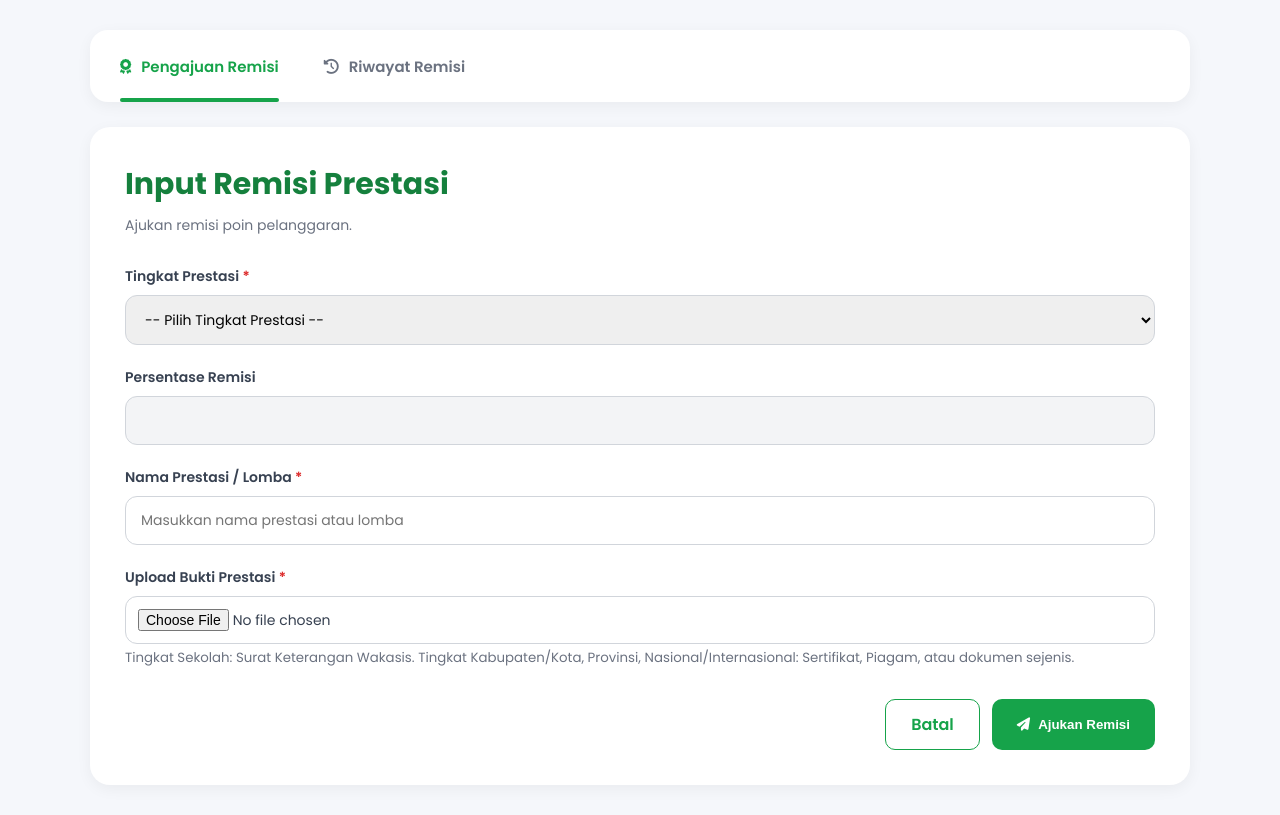
After one commit to SeniApriani/SI-BK, a PHP site: page /pages/pengajuan_remisi_siswa.php in a window 1280 px wide. The commit adds this page. Run offline with PHP 8.4, Linux system fonts and the light colour scheme; a user stored in the database is signed in; some libraries are stand-ins or nearby versions.

Commit message:
update kelas pengajuan remisi wakasek

```diff
--- a/pages/dashboard_siswa.php
+++ b/pages/dashboard_siswa.php
@@ -79,7 +79,7 @@ href="https://cdnjs.cloudflare.com/ajax/libs/font-awesome/6.5.1/css/all.min.css"
 
             </a>
 
-            <a href="#"
+            <a href="pengajuan_remisi_siswa.php"
             class="menu-link">
 
                 <i class="fas fa-file-circle-check"></i>
--- a/pages/login.php
+++ b/pages/login.php
@@ -30,6 +30,7 @@ if(isset($_POST['login'])){
 
         $_SESSION['id_user'] = $data['id_user'];
 $_SESSION['id_siswa'] = $data['id_siswa'];
+$_SESSION['kelas'] = $data['kelas'];
 
         if($data['role'] == 'wali_kelas'){
 
--- /dev/null
+++ b/pages/pengajuan_remisi_siswa.php
@@ -0,0 +1,506 @@
+<?php
+include "../config/koneksi.php";
+session_start();
+
+$id_siswa = $_SESSION['id_siswa'];
+$kelas = $_SESSION['kelas'];
+
+if(!isset($id_siswa)){
+    die("Session login siswa tidak ditemukan");
+}
+
+if(isset($_POST['simpan'])){
+
+    $jenis_prestasi = $_POST['jenis_prestasi'];
+    $nama_prestasi  = $_POST['nama_prestasi'];
+    $poin_remisi    = $_POST['poin_remisi'];
+
+    $bukti = $_FILES['bukti']['name'];
+    $tmp   = $_FILES['bukti']['tmp_name'];
+
+    if(!empty($bukti)){
+        $folder = "../upload/bukti_remisi/";
+        move_uploaded_file($tmp, $folder.$bukti);
+    }
+
+    mysqli_query($koneksi,"
+        INSERT INTO pengajuan_remisi
+        (id_siswa, kelas, jenis_prestasi, nama_prestasi, poin_remisi, status, bukti)
+        VALUES
+        ('$id_siswa','$kelas','$jenis_prestasi','$nama_prestasi','$poin_remisi','Menunggu','$bukti')
+    ");
+
+    echo "<script>
+        localStorage.setItem('remisi_berhasil','1');
+        window.location='pengajuan_remisi_siswa.php';
+    </script>";
+    exit;
+}
+?>
+<!DOCTYPE html>
+<html lang="id">
+<head>
+<meta charset="UTF-8">
+<meta name="viewport" content="width=device-width, initial-scale=1.0">
+
+<title>Penilaian Poin Pelanggaran</title>
+
+<link href="https://fonts.googleapis.com/css2?family=Poppins:wght@300;400;500;600;700&display=swap" rel="stylesheet">
+<link rel="stylesheet" href="https://cdnjs.cloudflare.com/ajax/libs/font-awesome/6.5.1/css/all.min.css">
+
+<style>
+
+*{
+    margin:0;
+    padding:0;
+    box-sizing:border-box;
+}
+
+body{
+    font-family:'Poppins',sans-serif;
+    background:#f5f7fb;
+    color:#374151;
+    padding:30px;
+}
+
+.container{
+    max-width:1100px;
+    margin:auto;
+}
+
+/* =========================
+   TAB MENU
+========================= */
+
+.tab-card{
+    background:#fff;
+    border-radius:18px;
+    padding:0 30px;
+    margin-bottom:25px;
+    box-shadow:0 4px 15px rgba(0,0,0,.05);
+}
+
+.tab-menu{
+    display:flex;
+    align-items:center;
+    gap:45px;
+    min-height:72px;
+}
+
+.tab{
+    position:relative;
+    text-decoration:none;
+    color:#6b7280;
+    font-size:15px;
+    font-weight:600;
+    display:flex;
+    align-items:center;
+    gap:10px;
+    height:72px;
+    transition:.3s;
+}
+
+.tab i{
+    font-size:15px;
+}
+
+.tab:hover{
+    color:#16a34a;
+}
+
+.tab::after{
+    content:'';
+    position:absolute;
+    left:0;
+    bottom:0;
+    width:0;
+    height:4px;
+    background:#16a34a;
+    border-radius:20px;
+    transition:.3s;
+}
+
+.tab:hover::after{
+    width:100%;
+}
+
+.tab.active{
+    color:#16a34a;
+}
+
+.tab.active::after{
+    width:100%;
+}
+
+/* =========================
+   CARD
+========================= */
+
+.card{
+    background:#fff;
+    border-radius:20px;
+    padding:35px;
+    box-shadow:0 4px 15px rgba(0,0,0,.05);
+}
+
+.page-header{
+    margin-bottom:30px;
+}
+
+.page-header h1{
+    color:#15803d;
+    font-size:30px;
+    margin-bottom:8px;
+}
+
+.page-header p{
+    color:#6b7280;
+    font-size:14px;
+}
+
+/* =========================
+   FORM
+========================= */
+
+.form-group{
+    margin-bottom:22px;
+}
+
+.form-group label{
+    display:block;
+    margin-bottom:8px;
+    font-size:14px;
+    font-weight:600;
+}
+
+.required{
+    color:#dc2626;
+}
+
+.form-group input,
+.form-group select{
+    width:100%;
+    border:1px solid #d1d5db;
+    border-radius:12px;
+    padding:13px 15px;
+    font-family:'Poppins',sans-serif;
+    font-size:14px;
+    outline:none;
+    transition:.3s;
+}
+
+.form-group input:focus,
+.form-group select:focus{
+    border-color:#16a34a;
+}
+
+.readonly{
+    background:#f3f4f6;
+    color:#6b7280;
+    cursor:not-allowed;
+}
+
+input[type=file]{
+    padding:12px;
+}
+
+/* =========================
+   BUTTON
+========================= */
+
+.form-action{
+    display:flex;
+    justify-content:flex-end;
+    gap:12px;
+    margin-top:30px;
+}
+
+.btn-cancel{
+    text-decoration:none;
+    border:1px solid #16a34a;
+    color:#16a34a;
+    background:#fff;
+    padding:12px 25px;
+    border-radius:10px;
+    font-weight:600;
+    transition:.3s;
+}
+
+.btn-cancel:hover{
+    background:#f0fdf4;
+}
+
+.btn-save{
+    border:none;
+    background:#16a34a;
+    color:#fff;
+    padding:12px 25px;
+    border-radius:10px;
+    cursor:pointer;
+    font-weight:600;
+    display:flex;
+    align-items:center;
+    gap:8px;
+    transition:.3s;
+}
+
+.btn-save:hover{
+    background:#15803d;
+}
+
+/* =========================
+   RESPONSIVE
+========================= */
+
+@media(max-width:768px){
+
+    body{
+        padding:15px;
+    }
+
+    .tab-menu{
+        overflow-x:auto;
+        gap:25px;
+    }
+
+    .card{
+        padding:20px;
+    }
+
+    .form-action{
+        flex-direction:column;
+    }
+
+    .btn-save,
+    .btn-cancel{
+        width:100%;
+        justify-content:center;
+        text-align:center;
+    }
+
+}
+
+/* DROPDOWNN */
+.dropdown-siswa{
+    position: relative;
+    width: 100%;
+}
+
+.list-siswa{
+    position: absolute;
+    top: 100%;
+    left: 0;
+    right: 0;
+    background: #fff;
+    border: 1px solid #d1d5db;
+    border-radius: 10px;
+    max-height: 180px;
+    overflow-y: auto;
+    display: none;
+    z-index: 9999;
+    box-shadow: 0 8px 20px rgba(0,0,0,0.08);
+}
+
+.item-siswa{
+    padding:10px 12px;
+    cursor:pointer;
+}
+
+.item-siswa:hover{
+    background:#f3f4f6;
+}
+
+</style>
+
+</head>
+<body>
+
+<div class="container">
+
+    <!-- TAB MENU -->
+
+    <div class="tab-card">
+
+        <div class="tab-menu">
+
+            <a href="penilaian_poin_pelanggaran.php" class="tab active">
+                <i class="fas fa-award"></i>
+                Pengajuan Remisi
+            </a>
+
+            <a href="riwayat_remisi.php" class="tab">
+                <i class="fas fa-history"></i>
+                Riwayat Remisi
+            </a>
+        </div>
+
+    </div>
+
+    <!-- FORM REMISI -->
+
+<div class="card">
+
+<div class="page-header">
+
+    <h1>Input Remisi Prestasi</h1>
+
+    <p>
+        Ajukan remisi poin pelanggaran.
+    </p>
+
+</div>
+
+<form method="POST" enctype="multipart/form-data">
+
+    <div class="form-group">
+
+
+        <label>
+            Tingkat Prestasi
+            <span class="required">*</span>
+        </label>
+
+        <select name="jenis_prestasi" id="jenis_prestasi" required>
+            <option value="">-- Pilih Tingkat Prestasi --</option>
+
+            <option value="15">
+                Juara I/II/III Tingkat Sekolah
+            </option>
+
+            <option value="25">
+                Juara I/II/III Tingkat Kabupaten/Kota
+            </option>
+
+            <option value="50">
+                Juara I/II/III Tingkat Provinsi
+            </option>
+
+            <option value="100">
+                Juara I/II/III Tingkat Nasional/Internasional
+            </option>
+
+        </select>
+
+    </div>
+
+    <div class="form-group">
+
+    <label>Persentase Remisi</label>
+
+    <input
+        type="text"
+        name="poin_remisi"
+        id="poin_remisi"
+        class="readonly"
+        readonly
+    >
+
+</div>
+
+    <div class="form-group">
+
+        <label>
+            Nama Prestasi / Lomba
+            <span class="required">*</span>
+        </label>
+
+        <input
+            type="text"
+            name="nama_prestasi"
+            placeholder="Masukkan nama prestasi atau lomba"
+            required
+        >
+
+    </div>
+
+
+
+    <div class="form-group">
+
+        <label>
+            Upload Bukti Prestasi
+            <span class="required">*</span>
+        </label>
+
+        <input
+            type="file"
+            name="bukti"
+            required
+        >
+
+        <small style="color:#6b7280;">
+            Tingkat Sekolah: Surat Keterangan Wakasis.
+            Tingkat Kabupaten/Kota, Provinsi, Nasional/Internasional:
+            Sertifikat, Piagam, atau dokumen sejenis.
+        </small>
+
+    </div>
+
+    <div class="form-action">
+
+        <a href="dashboard_siswa.php" class="btn-cancel">
+            Batal
+        </a>
+
+        <button type="submit" name="simpan" class="btn-save">
+
+            <i class="fas fa-paper-plane"></i>
+
+            Ajukan Remisi
+
+        </button>
+
+    </div>
+
+</form>
+
+</div>
+
+</div>
+
+</div>
+
+<script>
+
+const jenisPrestasi = document.getElementById('jenis_prestasi');
+const poinRemisi = document.getElementById('poin_remisi');
+
+jenisPrestasi.addEventListener('change', function(){
+
+    if(this.value == '15'){
+        poinRemisi.value = '15';
+    }
+    else if(this.value == '25'){
+        poinRemisi.value = '25';
+    }
+    else if(this.value == '50'){
+        poinRemisi.value = '50';
+    }
+    else if(this.value == '100'){
+        poinRemisi.value = '100';
+    }
+    else{
+        poinRemisi.value = '';
+    }
+
+});
+</script>
+<script src="https://cdn.jsdelivr.net/npm/sweetalert2@11"></script>
+
+<script>
+if(localStorage.getItem('remisi_berhasil') === '1'){
+
+    Swal.fire({
+        icon: 'success',
+        title: 'Berhasil!',
+        text: 'Pengajuan remisi berhasil diajukan.',
+        confirmButtonColor: '#16a34a'
+    });
+
+    localStorage.removeItem('remisi_berhasil');
+}
+</script>
+
+
+</body>
+</html
```
Also changed, not shown: pages/pengajuan_remisi_wakasek.php (+17 -6 lines), pages/riwayat_remisi_wakasek.php (+9 -12 lines), upload/bukti_remisi/ChatGPT Image 8 Jun 2026, 22.06.04.png (added), upload/bukti_remisi/ChatGPT Image Jun 3, 2026, 09_57_25 AM.png (added), upload/bukti_remisi/ChatGPT Image Jun 7, 2026, 10_21_17 AM.png (added).
